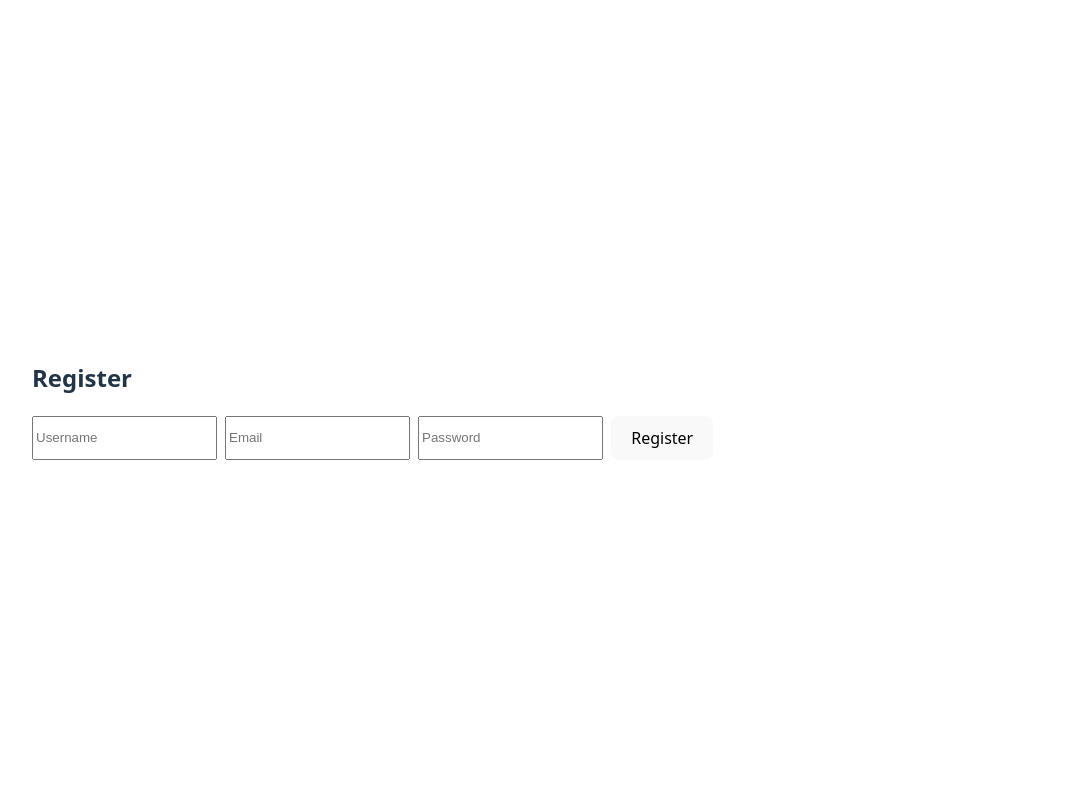
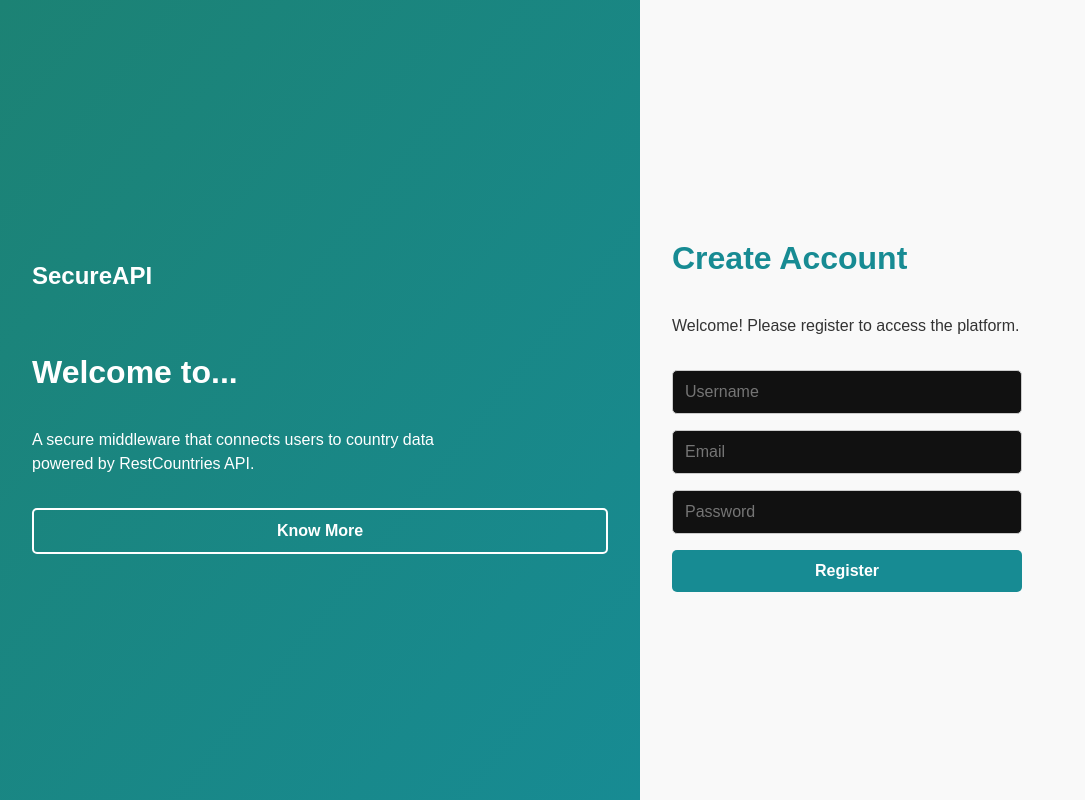
Before and after one commit to PeshalaPerera/6COSC022W-CW-1, a React (Vite) app in the folder frontend/: page /register in a window 1280 px wide. Shown: the whole page, without its empty margins (0-1085 px from the left). Built offline with nearby package versions, Linux system fonts and the light colour scheme.

Commit message:
feat: Implement styled Register screen with API integration

```diff
--- a/frontend/src/pages/Register.tsx
+++ b/frontend/src/pages/Register.tsx
@@ -1,13 +1,8 @@
-// src/pages/Register.tsx
 import React, { useState } from 'react';
 import axios from 'axios';
 
 const Register = () => {
-  const [form, setForm] = useState({
-    username: '',
-    email: '',
-    password: '',
-  });
+  const [form, setForm] = useState({ username: '', email: '', password: '' });
 
   const handleChange = (e: React.ChangeEvent<HTMLInputElement>) => {
     setForm({ ...form, [e.target.name]: e.target.value });
@@ -17,23 +12,144 @@ const Register = () => {
     e.preventDefault();
     try {
       const res = await axios.post('http://localhost:8000/auth/register', form);
-      alert('✅ Registration successful!\nAPI Key: ' + res.data.api_key);
+      alert(`Registration successful!\n\n API Key:\n${res.data.api_key}`);
     } catch (err: any) {
-      alert('❌ Error: ' + err.response?.data?.detail || 'Registration failed');
+      alert(err.response?.data?.detail || 'Registration failed');
     }
   };
 
   return (
-    <div style={{ padding: '2rem' }}>
-      <h2>Register</h2>
-      <form onSubmit={handleSubmit} style={{ display: 'flex', gap: '0.5rem' }}>
-        <input name="username" placeholder="Username" onChange={handleChange} required />
-        <input name="email" placeholder="Email" onChange={handleChange} required />
-        <input name="password" placeholder="Password" type="password" onChange={handleChange} required />
-        <button type="submit">Register</button>
-      </form>
+    <div style={styles.wrapper}>
+      {/* Left Panel */}
+      <div style={styles.leftPanel}>
+        <h1 style={styles.logo}>SecureAPI</h1>
+        <h2 style={styles.welcome}>Welcome to...</h2>
+        <p style={styles.description}>
+          A secure middleware that connects users to country data powered by RestCountries API.
+        </p>
+        <button style={styles.knowMore}>Know More</button>
+      </div>
+
+      {/* Right Panel */}
+      <div style={styles.rightPanel}>
+        <h2 style={styles.title}>Create Account</h2>
+        <p style={styles.subtitle}>Welcome! Please register to access the platform.</p>
+        <form onSubmit={handleSubmit} style={styles.form}>
+          <input
+            name="username"
+            placeholder="Username"
+            onChange={handleChange}
+            required
+            style={styles.input}
+          />
+          <input
+            name="email"
+            placeholder="Email"
+            onChange={handleChange}
+            required
+            style={styles.input}
+          />
+          <input
+            name="password"
+            type="password"
+            placeholder="Password"
+            onChange={handleChange}
+            required
+            style={styles.input}
+          />
+          <button type="submit" style={styles.button}>Register</button>
+        </form>
+      </div>
     </div>
   );
 };
 
+const styles: { [key: string]: React.CSSProperties } = {
+  wrapper: {
+    display: 'flex',
+    height: '100vh',
+    width: '100vw', // Fixes black section
+    fontFamily: 'Arial, sans-serif',
+    flexWrap: 'wrap',
+  },
+  leftPanel: {
+    flex: 1,
+    minWidth: '300px',
+    background: 'linear-gradient(to bottom right, #1c8274, #178b93)',
+    color: '#fff',
+    padding: '4rem 2rem',
+    display: 'flex',
+    flexDirection: 'column',
+    justifyContent: 'center',
+  },
+  logo: {
+    fontSize: '1.5rem',
+    fontWeight: 'bold',
+    marginBottom: '2rem',
+  },
+  welcome: {
+    fontSize: '2rem',
+    marginBottom: '1rem',
+  },
+  description: {
+    fontSize: '1rem',
+    maxWidth: '80%',
+    marginBottom: '2rem',
+    lineHeight: '1.5',
+  },
+  knowMore: {
+    padding: '0.75rem 1.5rem',
+    backgroundColor: 'transparent',
+    border: '2px solid white',
+    color: '#fff',
+    fontWeight: 'bold',
+    borderRadius: '5px',
+    cursor: 'pointer',
+    transition: 'all 0.2s ease-in-out',
+  },
+  rightPanel: {
+    flex: 1,
+    minWidth: '300px',
+    backgroundColor: '#f9f9f9',
+    padding: '4rem 2rem',
+    display: 'flex',
+    flexDirection: 'column',
+    justifyContent: 'center',
+  },
+  title: {
+    fontSize: '2rem',
+    color: '#178b93',
+    marginBottom: '1rem',
+  },
+  subtitle: {
+    fontSize: '1rem',
+    color: '#333',
+    marginBottom: '2rem',
+  },
+  form: {
+    display: 'flex',
+    flexDirection: 'column',
+    gap: '1rem',
+    maxWidth: '350px',
+  },
+  input: {
+    padding: '0.75rem',
+    borderRadius: '5px',
+    border: '1px solid #ccc',
+    fontSize: '1rem',
+    backgroundColor: '#111',
+    color: '#fff',
+  },
+  button: {
+    padding: '0.75rem',
+    backgroundColor: '#178b93',
+    color: '#fff',
+    border: 'none',
+    borderRadius: '5px',
+    fontWeight: 'bold',
+    cursor: 'pointer',
+    transition: '0.2s',
+  },
+};
+
 export default Register;
```
Also changed, not shown: 1 other file (tests, documents, lock files or other folders).
